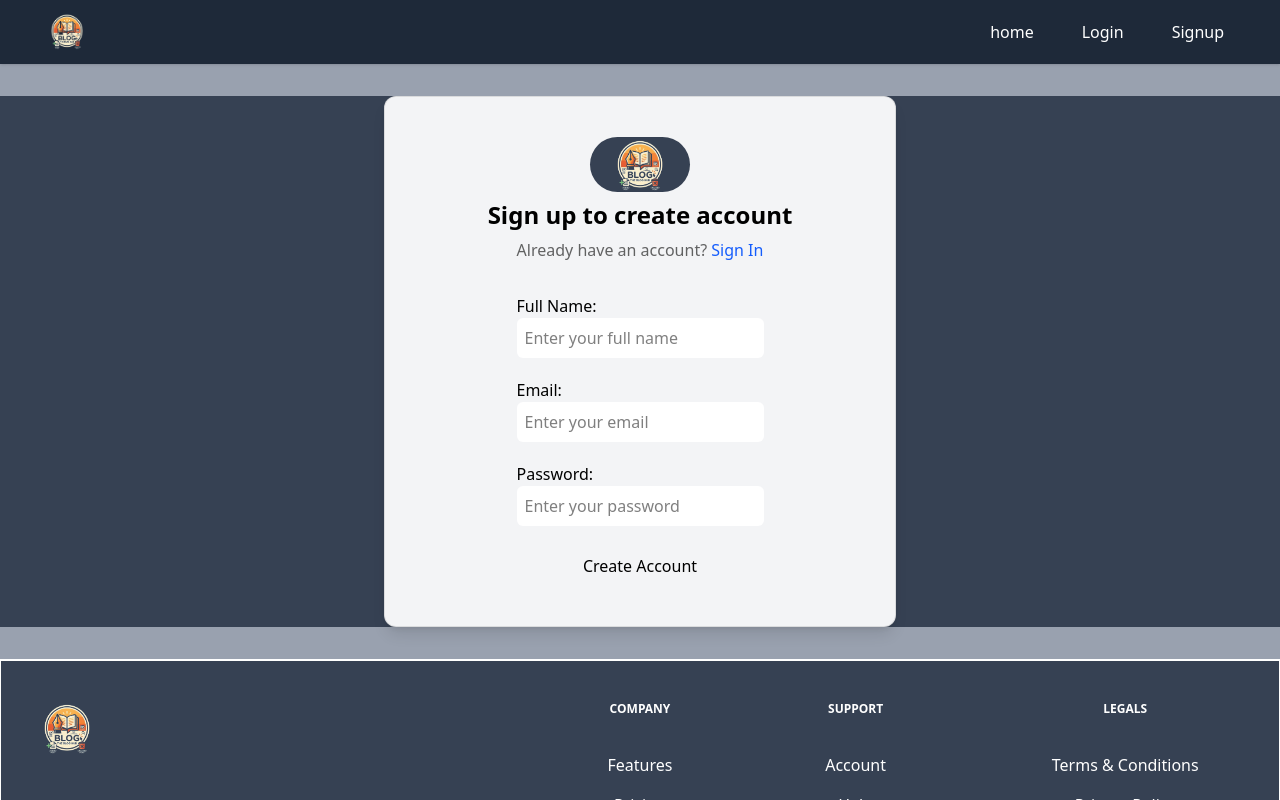
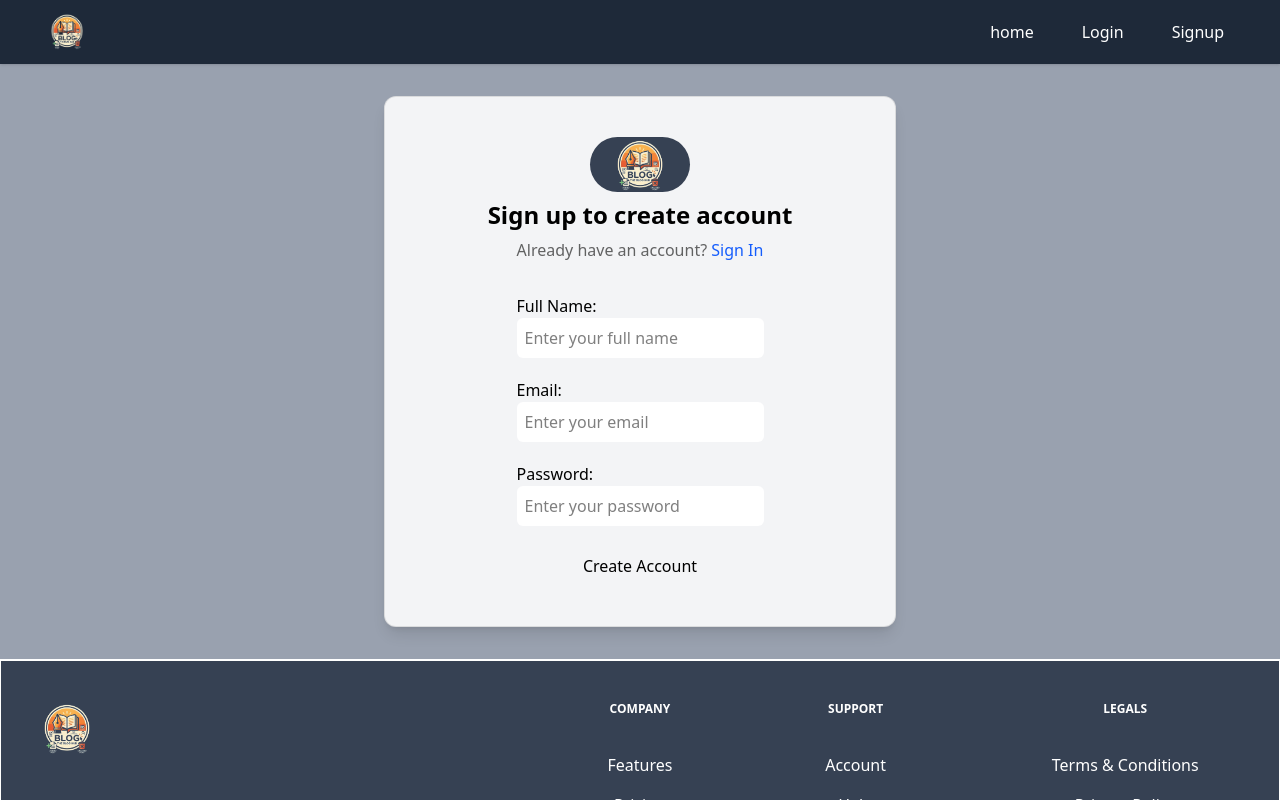
Before and after one commit to AmanUllah-99/BlogApp, a React (Vite) app: page /signup in a window 1280 px wide. Built offline with nearby package versions, Linux system fonts and the light colour scheme; no server answers.

Commit message:
install package and edit

```diff
--- a/package.json
+++ b/package.json
@@ -10,6 +10,7 @@
     "preview": "vite preview"
   },
   "dependencies": {
+    "@ant-design/icons": "^6.1.0",
     "@reduxjs/toolkit": "^2.11.2",
     "@tailwindcss/vite": "^4.1.18",
     "@tinymce/tinymce-react": "^6.3.0",
@@ -17,6 +18,7 @@
     "caniuse-lite": "^1.0.30001769",
     "html-react-parser": "^5.2.17",
     "react-hook-form": "^7.71.1",
+    "react-icons": "^5.5.0",
     "react-redux": "^9.2.0",
     "react-router-dom": "^7.13.0",
     "tailwindcss": "^4.1.18"
--- a/src/components/SignUp.jsx
+++ b/src/components/SignUp.jsx
@@ -33,7 +33,7 @@ function SignUp() {
         }
     }
     return (
-        <div className="flex items-center justify-center w-full bg-gray-700 ">
+        <div className="flex items-center justify-center w-full   ">
             <div className={`mx-auto w-full max-w-lg bg-gray-100 rounded-xl p-10 border border-black/10 shadow-lg`}>
                 <div className="mb-2 flex justify-center">
                     <span className="inline-block   bg-gray-700 rounded-full  w-100px">
```
Also changed, not shown: 1 other file (tests, documents, lock files or other folders).
